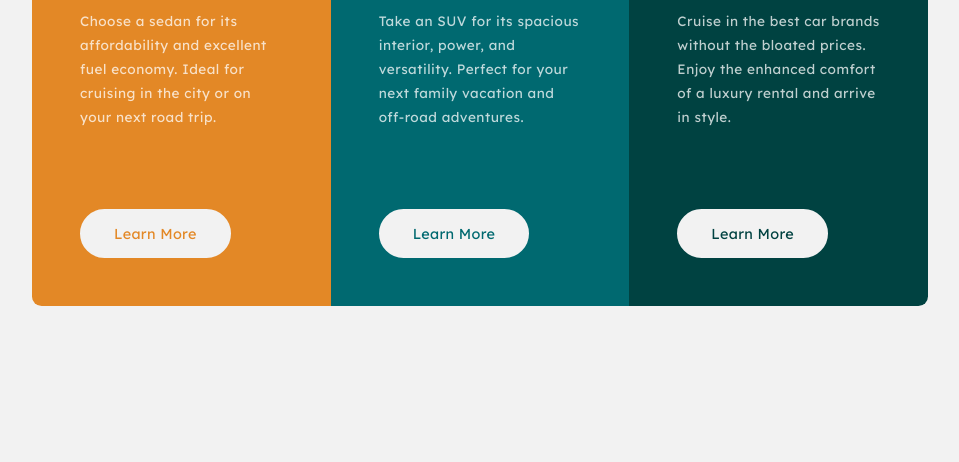
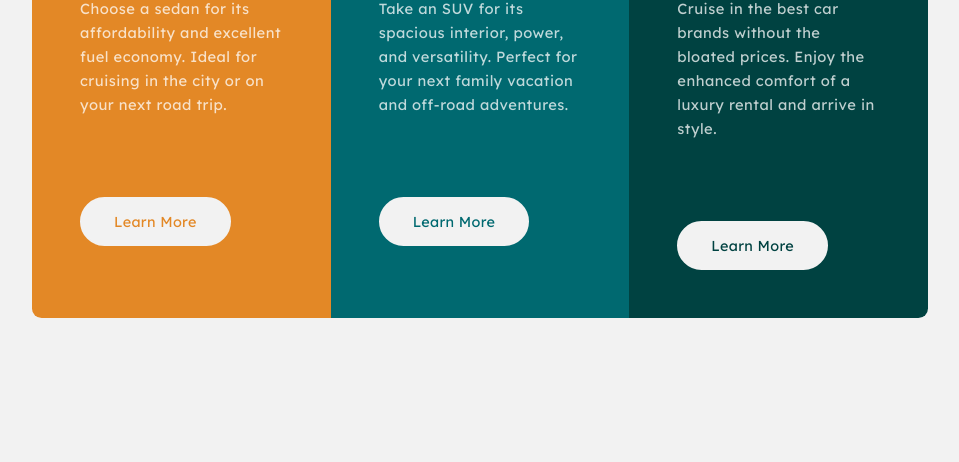
Before and after one commit to mfkutz/cars-mentor, a plain HTML site: page index.html in a window 1280 px wide. Shown: the part 338-800 px from the top of the page, without its empty margins (160-1119 px from the left). Drawn offline with Linux system fonts and the light colour scheme.

Commit message:
font size

```diff
--- a/css/styles.css
+++ b/css/styles.css
@@ -65,7 +65,7 @@ li {
 .text{
     color: var(--Transparent-white-paragraphs);
     font-family: var(--text);
-    font-size: .85rem;
+    font-size: .92rem;
     line-height: 1.5rem;
     letter-spacing: 0.03rem;
 }
```
